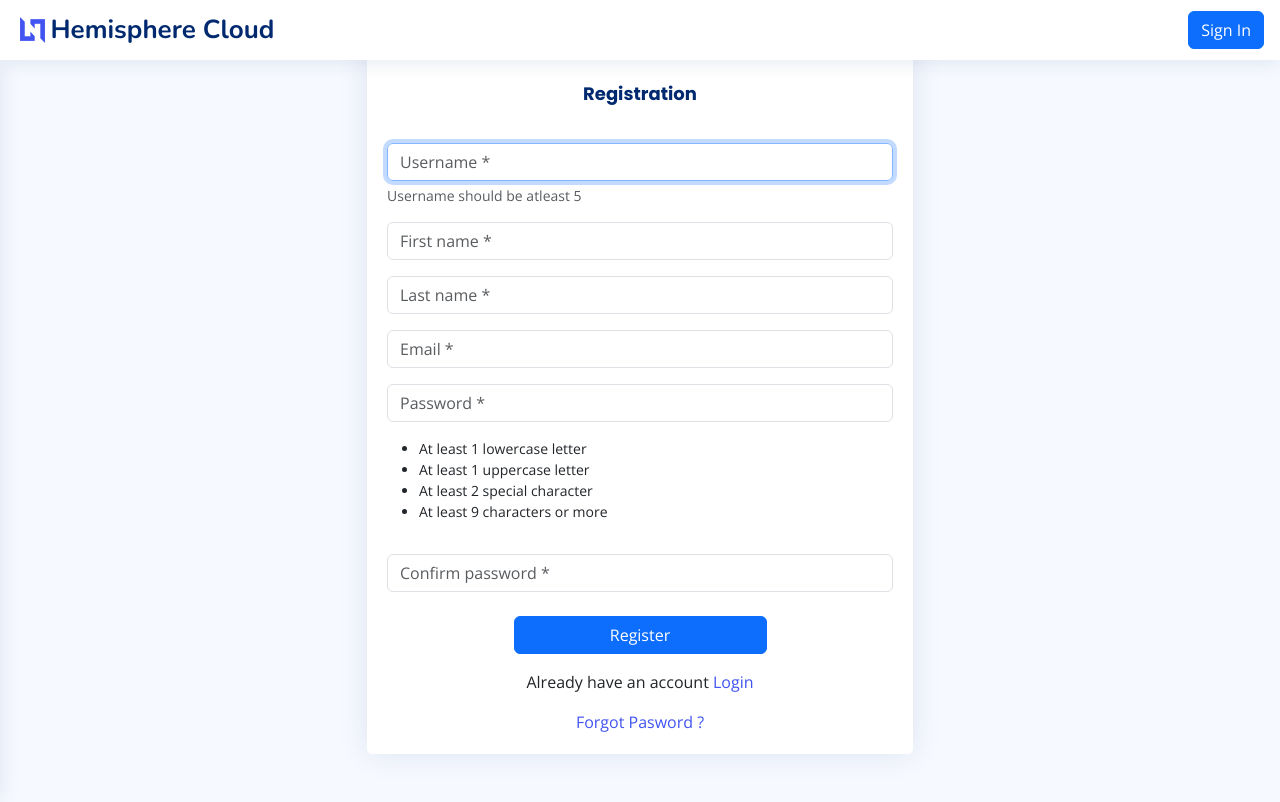
After one commit to SulemanMughal/k8s-management-tool, a Django app: page /registeration in a window 1280 px wide. The commit adds this page. Run offline with Django 4.2, Linux system fonts and the light colour scheme; some libraries are stand-ins or nearby versions.

Commit message:
user registration

```diff
--- a/authentication/forms.py
+++ b/authentication/forms.py
@@ -1,7 +1,45 @@
 from django import forms
+
+
+from django.contrib.auth import (
+    get_user_model, password_validation
+)
+User = get_user_model()
+
 
 class loginForm(forms.Form):
 
     username = forms.CharField(label='Username', widget=forms.TextInput())
 
     password = forms.CharField(widget=forms.PasswordInput())
+
+
+class registerForm(forms.ModelForm):
+    password = forms.CharField(label='Password', widget=forms.PasswordInput(
+    ), strip=False, help_text=password_validation.password_validators_help_text_html(),)
+    password2 = forms.CharField(label='Repeat Password', widget=forms.PasswordInput(
+    ), strip=False, help_text="Both Passwords should be same.",)
+
+    class Meta:
+        model = User
+        fields = [
+            "email",
+            "username",
+            "first_name",
+            "last_name",
+        ]
+
+    def clean_password2(self):
+        cd = self.cleaned_data
+        if self.cleaned_data.get('password') != cd['password2']:
+            raise forms.ValidationError("Passwords don't match.")
+        return cd['password2']
+
+    def _post_clean(self):
+        super()._post_clean()
+        password = self.cleaned_data.get('password2')
+        if password:
+            try:
+                password_validation.validate_password(password, self.instance)
+            except forms.ValidationError as error:
+                self.add_error('password2', error)
--- a/authentication/templates/authentication/login.html
+++ b/authentication/templates/authentication/login.html
@@ -82,7 +82,7 @@
 
                                   <div class="col">
 
-                                    <p class="card-text">Don't have an account <a href="#!" target="_self" class="card-link text-primary text-decoration-none" tabindex="4">Register</a>
+                                    <p class="card-text">Don't have an account <a href="{% url 'auth-register' %}" target="_self" class="card-link text-primary text-decoration-none" tabindex="4">Register</a>
 
                                     </p>
 
--- /dev/null
+++ b/authentication/templates/authentication/password_conditions.html
@@ -0,0 +1,16 @@
+<small class="form-text text-muted " id="passwordHelp">
+    <ul class="pl-3 text-dark mt-3" >
+        <li>
+            At least 1 lowercase letter
+        </li>
+        <li>
+            At least 1 uppercase letter
+        </li>
+        <li>
+            At least 2 special character
+        </li>
+        <li>
+            At least 9 characters or more
+        </li>
+    </ul>
+</small>
--- /dev/null
+++ b/authentication/templates/authentication/registration.html
@@ -0,0 +1,121 @@
+{% extends "base.html" %}
+{% load static %}
+{% block title %}Registration{% endblock %}
+
+{% block content %}
+    <div class="container">
+        <div class="row justify-content-center">
+            <div class="col-6">
+                <div class="card mx-auto my-5 w-100  w-md-50 border-0 " >
+                    <div class="card-header  bg-transparent border-0">
+                        <div class="row justify-content-center text-center">
+                            <div class="col">
+                                <h2 class="card-title fw-bolder  display-6">Registration</h2>
+                            </div>
+                        </div>
+                      </div>
+                    <div class="card-body">
+                        <form class="row g-3 needs-validation" novalidate action="{% url 'auth-register' %}" method="POST" id="register_form">
+                            {% include 'form_errors.html' %}
+                            {% csrf_token %}
+                            <div class="">
+                              <input type="text" class="form-control bg-transparent" id="id_username" aria-describedby="emailHelp" required="" name="username" autocomplete="off" autofocus="on" maxlength="30" tabindex="1" placeholder="Username *"  {% if form.username.value %} value="{{ form.username.value  }}" {% endif %}>
+                              <div class="invalid-feedback">
+                                Please enter a valid username
+                              </div>
+                              <div id="emailHelp" class="form-text">Username should be atleast 5</div>
+
+                            </div>
+                            <div class="">
+                              <input type="text" class="form-control bg-transparent" id="id_first_name" aria-describedby="emailHelp" required="" name="first_name" autocomplete="off" maxlength="30" tabindex="2" placeholder="First name *" {% if form.first_name.value %} value="{{ form.first_name.value  }}" {% endif %}>
+                              <div class="invalid-feedback">
+                                Please enter a valid first name
+                              </div>
+                            </div>
+
+
+                            <div class="">
+                              <input type="text" class="form-control bg-transparent" id="id_last_name" aria-describedby="emailHelp" required="" name="last_name" autocomplete="off" maxlength="30" tabindex="3" placeholder="Last name *" {% if form.last_name.value %} value="{{ form.last_name.value  }}" {% endif %}>
+                              <div class="invalid-feedback">
+                                Please enter a valid last name
+                              </div>
+                            </div>
+                            <div class="">
+                              <input type="email" class="form-control bg-transparent" id="id_email" aria-describedby="emailHelp" required="" name="email" autocomplete="off" maxlength="50" tabindex="4" placeholder="Email *"  {% if form.email.value %} value="{{ form.email.value  }}" {% endif %}>
+                              <div class="invalid-feedback" >
+                                Please enter a valid email address
+                              </div>
+                            </div>
+
+                            <div class="">
+                              <input type="password" class="form-control bg-transparent" id="id_new_password1" required="" name="password" placeholder="Password *"  tabindex="5" {% if form.password.value %} value="{{ form.password.value  }}" {% endif %}>
+                              <div class="invalid-feedback"  >
+                                Please enter a password
+                              </div>
+                              {% include 'password_conditions.html' %}
+                            </div>
+                            <div class="">
+                                <input type="password" class="form-control bg-transparent" id="id_new_password2" required="" name="password2" tabindex="6" placeholder="Confirm password *"  {% if form.password2.value %} value="{{ form.password2.value  }}" {% endif %}>
+                                <div class="invalid-feedback">
+                                  Please enter confirm password
+                                </div>
+                              </div>
+                            <div class="mt-4">
+                                <div class="row justify-content-center text-center">
+                                    <div class="col">
+                                        <button type="submit" class="btn btn-primary  w-50  has-spinner" id="register_submit_btn" tabindex="10">Register</button>
+                                    </div>
+                                </div>
+                            </div>
+                            <div class="">
+                              <div class="row justify-content-center text-center">
+                                  <div class="col">
+                                    <p class="card-text">Already have an account <a href="{%  url  'auth-login' %}" target="_self" class="card-link  text-decoration-none" tabindex="11">Login</a>
+                                    </p>
+                                  </div>
+                              </div>
+                            </div>
+                            <div class="">
+                              <div class="row justify-content-center text-center">
+                                  <div class="col">
+                                    <a href="#!" target="_self" class="card-link  text-decoration-none" tabindex="12">Forgot Pasword ? </a>
+                                  </div>
+                              </div>
+                            </div>
+                          </form>
+
+
+                    </div>
+                  </div>
+            </div>
+        </div>
+    </div>
+{% endblock %}
+
+{% block scripts %}
+
+
+<script>
+    // Example starter JavaScript for disabling form submissions if there are invalid fields
+(function () {
+  'use strict'
+
+  // Fetch all the forms we want to apply custom Bootstrap validation styles to
+  var forms = document.querySelectorAll('.needs-validation')
+
+  // Loop over them and prevent submission
+  Array.prototype.slice.call(forms)
+    .forEach(function (form) {
+      form.addEventListener('submit', function (event) {
+        if (!form.checkValidity()) {
+          event.preventDefault()
+          event.stopPropagation()
+        }
+
+        form.classList.add('was-validated')
+      }, false)
+    })
+})();
+</script>
+
+{% endblock %}
--- a/authentication/urls.py
+++ b/authentication/urls.py
@@ -1,9 +1,16 @@
 from django.urls import path
 
-from . import views
+from .views import (
+    AuthLoginView,
+    AuthLogoutView,
+    AuthRegisterationView,
+    AuthUserActivationView
+)
 
 urlpatterns = [
-    path('login', views.AuthLoginView, name="auth-login"),
-    path('logout', views.AuthLogoutView, name="auth-logout"),
+    path('login', AuthLoginView, name="auth-login"),
+    path('logout', AuthLogoutView, name="auth-logout"),
+    path('registeration', AuthRegisterationView, name="auth-register"),
+    path('activate/<slug:uidb64>/<slug:token>/', AuthUserActivationView, name='auth-activate'),
 
 ]
--- a/authentication/views.py
+++ b/authentication/views.py
@@ -5,7 +5,8 @@
 
 from .forms import (
 
-    loginForm
+    loginForm,
+    registerForm
 
 )
 
@@ -18,6 +19,23 @@ from django.contrib.auth import authenticate, login, logout, update_session_auth
 from django.shortcuts import render, redirect
 
 
+from django.contrib.sites.shortcuts import get_current_site
+
+from django.template.loader import render_to_string
+
+from django.utils.http import urlsafe_base64_encode, urlsafe_base64_decode
+
+from django.utils.encoding import force_bytes,force_str
+
+from .tokens import account_activation_token
+
+from django.core.mail import (send_mail, EmailMessage)
+
+
+from django.contrib.auth import (
+    get_user_model
+)
+User = get_user_model()
 
 
 def AuthLoginView(request):
@@ -105,3 +123,62 @@ def AuthLoginView(request):
 def AuthLogoutView(request):
     logout(request)
     return redirect('index')
+
+
+
+def AuthRegisterationView(request):
+    template_name = "authentication/registration.html"
+    if request.user.is_authenticated:
+        return redirect("index")
+    else:
+        if request.method != 'POST':
+            form = registerForm()
+        else:
+            form = registerForm(request.POST)
+            if form.is_valid():
+                user = form.save(commit=False)
+                user.active = False
+                user.set_password(form.cleaned_data['password2'])
+                user.email = form.cleaned_data['email']
+                user.save()
+                current_site = get_current_site(request)
+                message = render_to_string('authentication/acc_active_email.html', {
+                    'user': user,
+                    'domain': current_site.domain,
+                    'uid': urlsafe_base64_encode(force_bytes(user.pk)),
+                    'token': account_activation_token.make_token(user),
+                })
+                mail_subject = 'Activate your account.'
+                to_email = form.cleaned_data.get('email')
+                email = EmailMessage(mail_subject, message, to=[to_email])
+                email.send()
+                return render(request, 'authentication/acc_active_email_confirm.html')
+        context = {
+            'form': form
+        }
+        return render(request, template_name, context)
+
+
+
+
+def AuthUserActivationView(request, uidb64, token):
+    try:
+        uid = force_str(urlsafe_base64_decode(uidb64))
+        user = User.objects.get(pk=uid)
+    except (TypeError, ValueError, OverflowError, User.DoesNotExist):
+        user = None
+    if user is not None and account_activation_token.check_token(user, token):
+        user.active = True
+        user.save()
+        login(request, user)
+        try:
+            next = request.GET.get("next", None)
+            if next is not None:
+                return redirect(next)
+            else:
+                return redirect('index')
+        except:
+            return redirect('index')
+    else:
+        messages.warning(request, "Invalid Activation Link")
+        return redirect("auth-login")
```
Also changed, not shown: authentication/templates/authentication/acc_active_email.html (added, +7 -0 lines), authentication/templates/authentication/acc_active_email_confirm.html (added, +15 -0 lines), authentication/templates/authentication/acc_active_sent.html (added, +15 -0 lines), authentication/tokens.py (added, +11 -0 lines), my_site/settings.py (+13 -0 lines), README.md.
